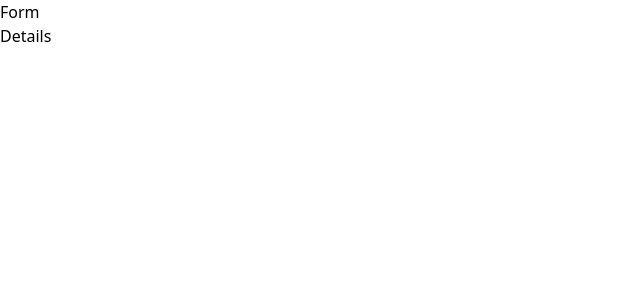
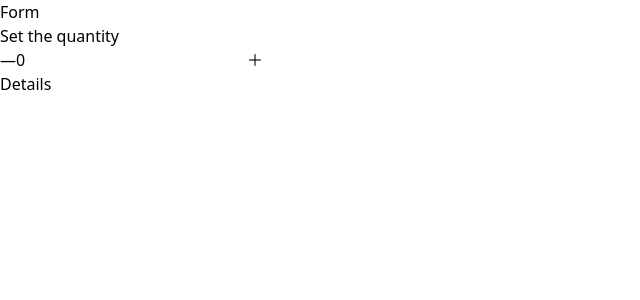
Before and after one commit to bastantebom/retail-calculator, a React (Vite) app: page / in a window 1280 px wide. Shown: the top 300 px of the page, without its empty margins (0-640 px from the left). Built offline with nearby package versions, Linux system fonts and the light colour scheme.

Commit message:
Quantity component

```diff
--- a/src/RetailCalculator.tsx
+++ b/src/RetailCalculator.tsx
@@ -1,19 +1,25 @@
-import './retail-calculator.css'
+import { Quantity } from "./component/Quantity";
+import "./css/retail-calculator.css";
 
 function RetailCalculator() {
+  const handleQuantityChange = (increment: boolean) => {
+    if (increment) console.log("increment");
+    else console.log("decrement");
+  };
 
   return (
     <>
       <div>
-        <div className='form'>
+        <div className="form">
           <h1>Form</h1>
+          <Quantity quantity={0} quantityChange={handleQuantityChange} />
         </div>
-        <div className='details'>
+        <div className="details">
           <h1>Details</h1>
         </div>
       </div>
     </>
-  )
+  );
 }
 
-export default RetailCalculator
+export default RetailCalculator;
--- /dev/null
+++ b/src/component/Quantity.tsx
@@ -0,0 +1,19 @@
+import type { FC } from "react";
+
+export type QuantityProps = {
+  quantity: number;
+  quantityChange: (increment: boolean) => void;
+};
+
+export const Quantity: FC<QuantityProps> = ({ quantity, quantityChange }) => {
+  return (
+    <div>
+      <p>Set the quantity</p>
+      <div className="flex items-center">
+        <button onClick={() => quantityChange(false)}>&mdash;</button>
+        <input className="" type="text" value={quantity} readOnly />
+        <button onClick={() => quantityChange(true)}>&#xff0b;</button>
+      </div>
+    </div>
+  );
+};
```
Also changed, not shown: src/main.tsx (+7 -7 lines), src/css/index.css (renamed from src/index.css), src/css/retail-calculator.css (added).
